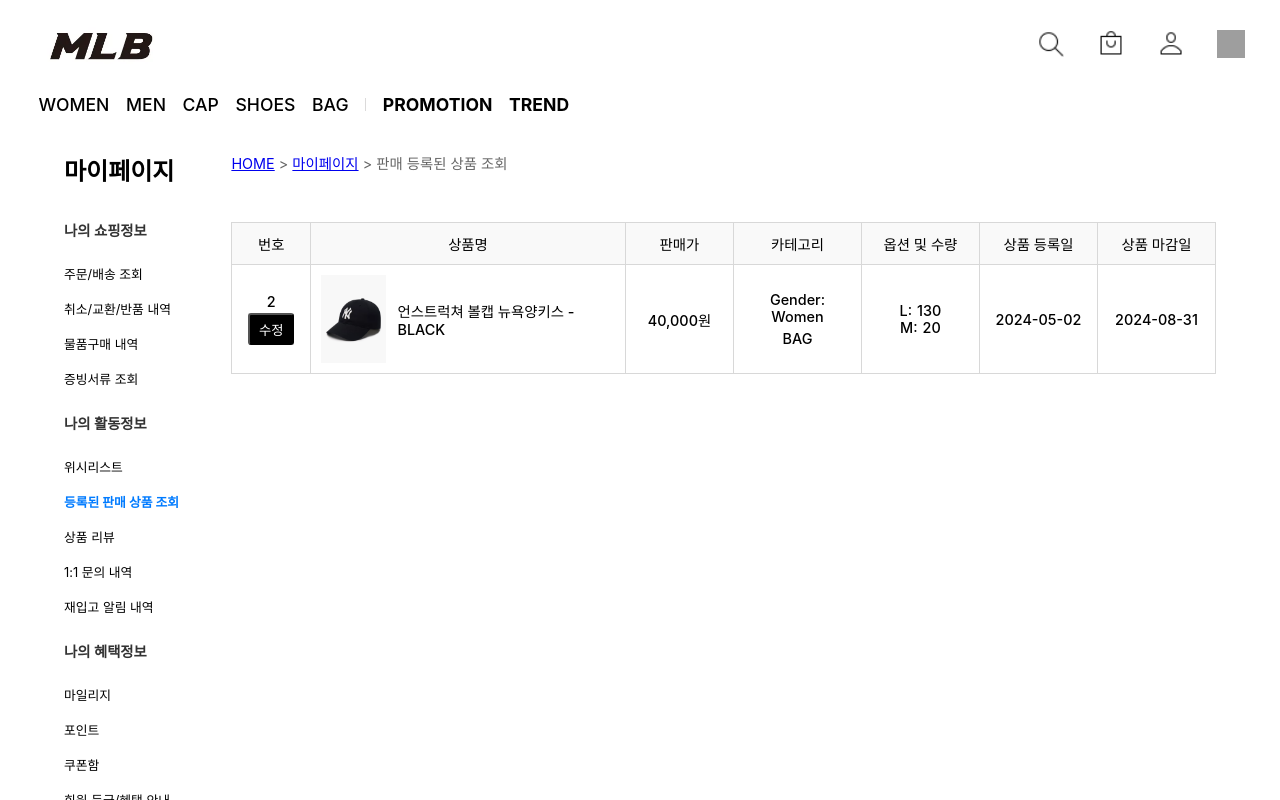
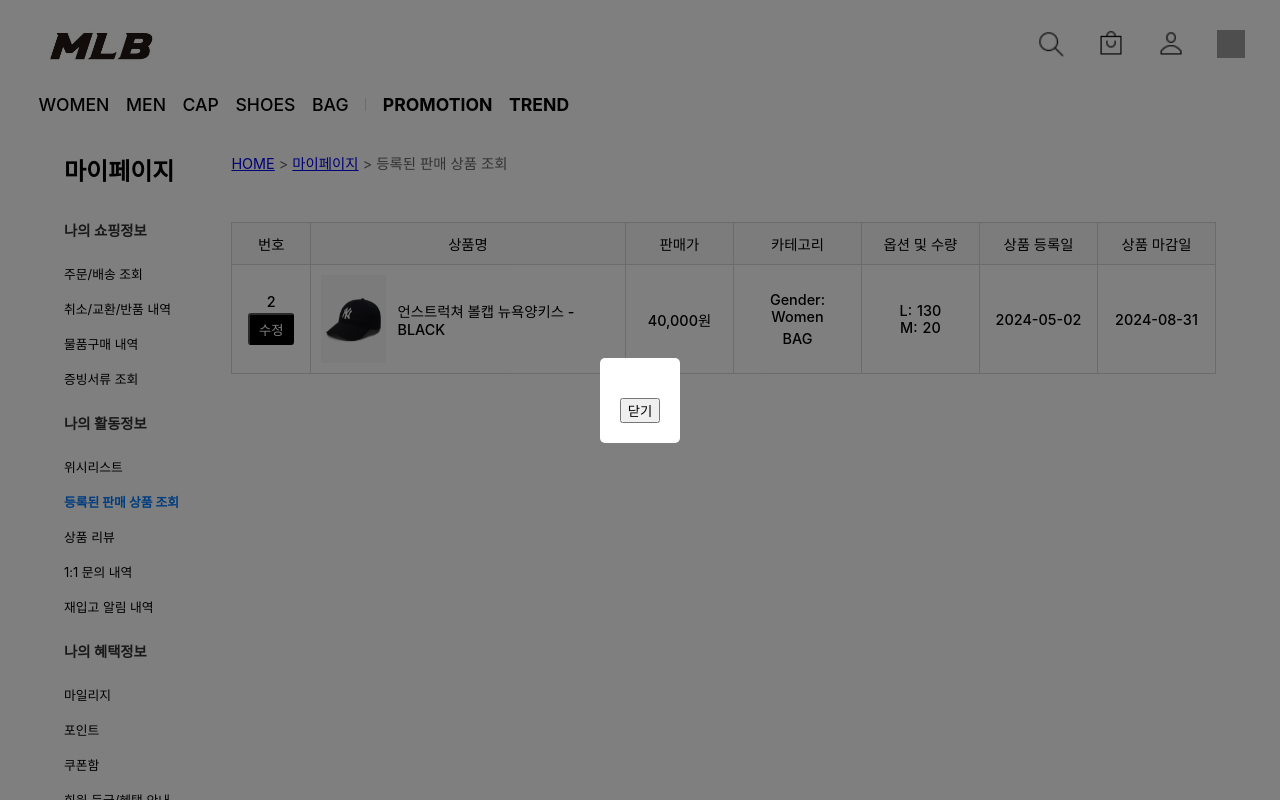
Before and after one commit to FE-2nd-project/front, a React (Create React App) app: page /mypage/product-registered in a window 1280 px wide. Both pictures are taken after a click on the button "수정". Shown: the top 800 px of the page. Built offline with nearby package versions, Linux system fonts and the light colour scheme; grey boxes are pictures that could not be loaded.

Commit message:
add modal

```diff
--- /dev/null
+++ b/src/components/ProductRegistered/RegisteredUpdateModal.css
@@ -0,0 +1,21 @@
+.registered-modal-overlay {
+  position: fixed;
+  top: 0;
+  left: 0;
+  right: 0;
+  bottom: 0;
+  background: rgba(0, 0, 0, 0.5);
+  display: flex;
+  justify-content: center;
+  align-items: center;
+}
+
+.registered-modal-content {
+  background: white;
+  padding: 20px;
+  border-radius: 5px;
+}
+
+.registered-modal-close-btn {
+  margin-top: 20px;
+}
--- /dev/null
+++ b/src/components/ProductRegistered/RegisteredUpdateModal.jsx
@@ -0,0 +1,23 @@
+import React from "react";
+import { createPortal } from "react-dom";
+import "./RegisteredUpdateModal.css";
+
+const RegisteredUpdateModal = ({ isUpdate, setIsUpdate }) => {
+  if (!isUpdate) return null;
+
+  return createPortal(
+    <div className="registered-modal-overlay">
+      <div className="registered-modal-content">
+        <button
+          onClick={() => setIsUpdate(false)}
+          className="registered-modal-close-btn"
+        >
+          닫기
+        </button>
+      </div>
+    </div>,
+    document.getElementById("overlays-modal")
+  );
+};
+
+export default RegisteredUpdateModal;
--- a/src/pages/ProductRegistered/ProductRegistered.jsx
+++ b/src/pages/ProductRegistered/ProductRegistered.jsx
@@ -1,4 +1,4 @@
-import React from "react";
+import React, { useState } from "react";
 import { Link } from "react-router-dom";
 
 import Sidebar from "../../common/Sidebar";
@@ -7,6 +7,7 @@
 import "./ProductRegistered.css";
 import cap from "../../assets/cap.png";
 import bag from "../../assets/bag-icon.png";
+import RegisteredUpdateModal from "../../components/ProductRegistered/RegisteredUpdateModal";
 
 const Breadcrumbs = styled.div`
   font-size: 0.9rem;
@@ -14,7 +15,12 @@
 `;
 
 const ProductRegistered = () => {
+  const [isUpdate, setIsUpdate] = useState(false);
+
   return (
+    <>
+      <RegisteredUpdateModal isUpdate={isUpdate} setIsUpdate={setIsUpdate} />
+
       <div className="product-registered-page">
         <div className="sidebar-container">
           <Sidebar />
@@ -22,7 +28,7 @@
         <div className="products-registered-container">
           <Breadcrumbs>
             <Link to="/">HOME</Link> &gt; <Link to="/mypage">마이페이지</Link>{" "}
-          &gt; 판매 등록된 상품 조회
+            &gt; 등록된 판매 상품 조회
           </Breadcrumbs>
           <div className="product-registered">
             <div className="registered-each-container">
@@ -39,7 +45,12 @@
                 <tr className="registered-table-data">
                   <th className="table-data-productId">
                     <div>2</div>{" "}
-                  <button className="data-modify-button">수정</button>
+                    <button
+                      className="data-modify-button"
+                      onClick={() => setIsUpdate((prev) => !prev)}
+                    >
+                      수정
+                    </button>
                   </th>
                   <th className="table-data-photo-name">
                     <div className="table-data-photo-name-flex">
@@ -76,6 +87,7 @@
           </div>
         </div>
       </div>
+    </>
   );
 };
 
```
Lines whose indentation alone changed are shown as unchanged.
